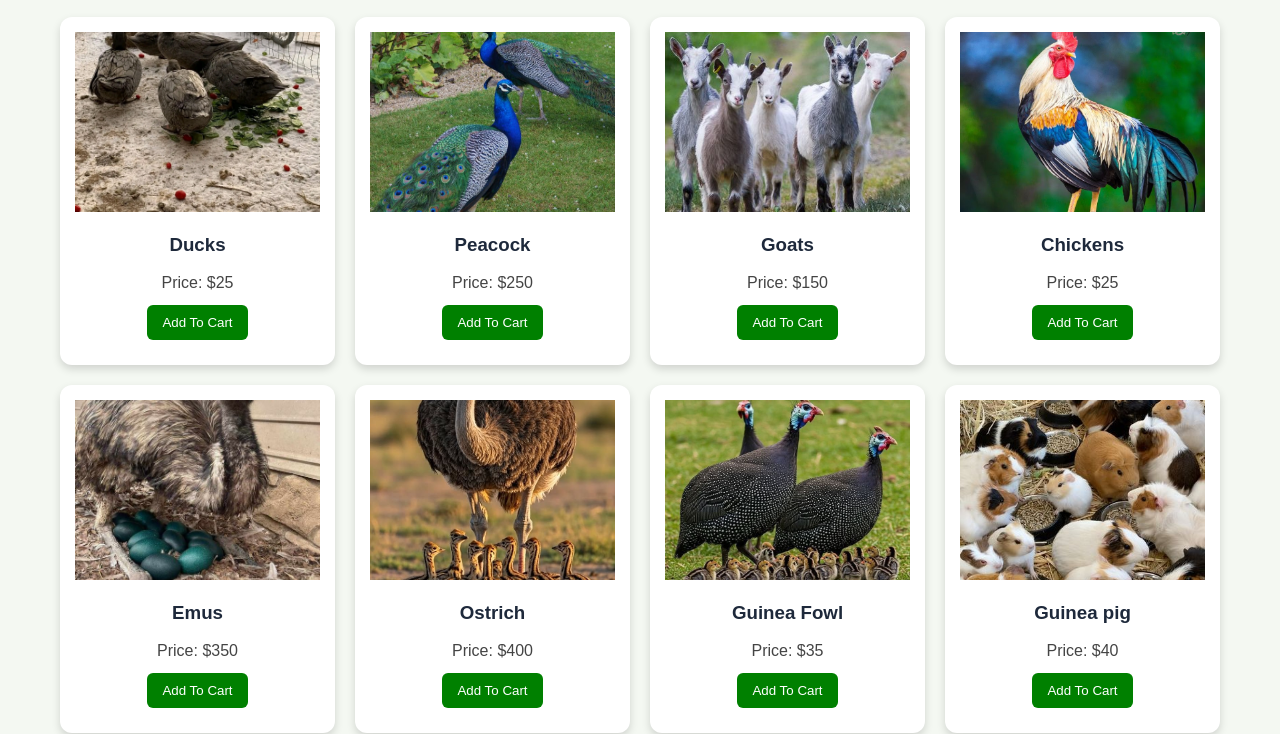
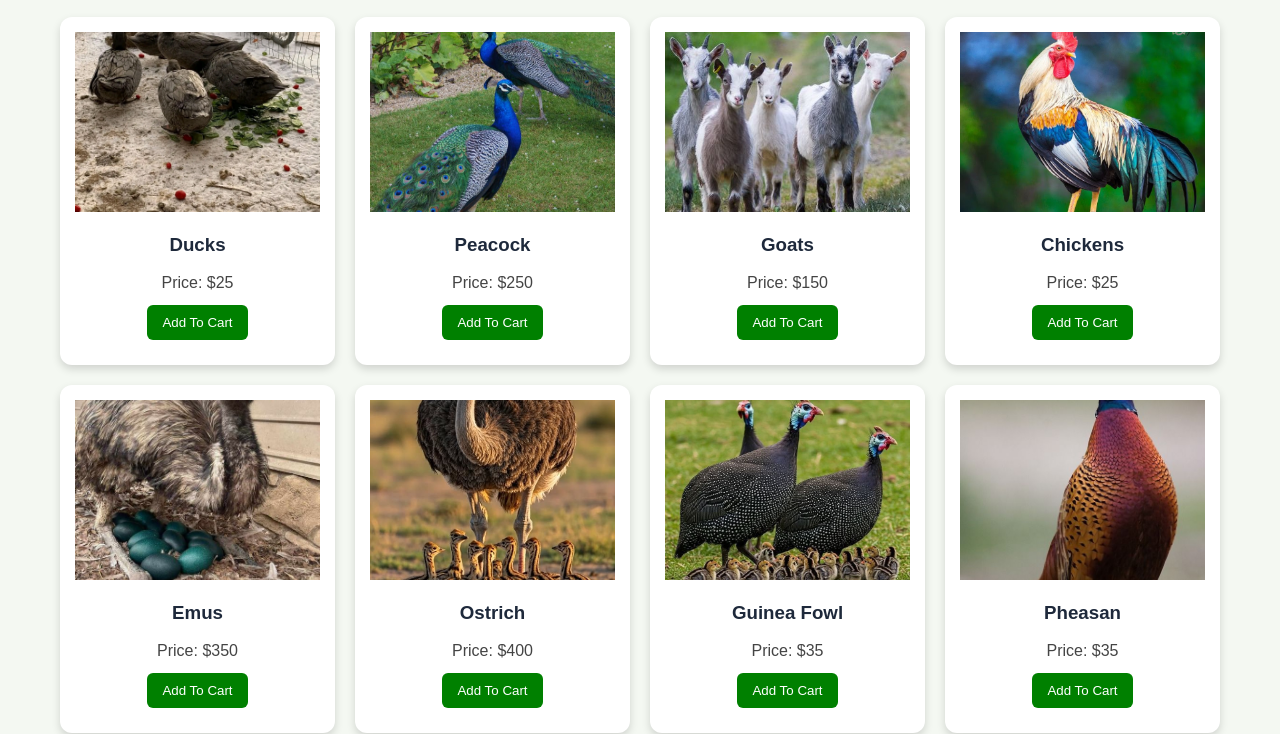
Before and after one commit to br7269481-arch/supersimple, a plain HTML site: page products.html in a window 1280 px wide. Shown: the part 94-828 px from the top of the page. Drawn offline with Linux system fonts and the light colour scheme; files that its build step writes are made by us from their sources.

Commit message:
Update products.html

```diff
--- a/products.html
+++ b/products.html
@@ -204,6 +204,11 @@ const products = [
         price: 35,
         image: "guineafowl.jpg.jpg"
     },
+   {
+        name: "Pheasan",
+        price: 35,
+        image: "pheasan.jpg"
+    },
     {
         name: "Guinea pig",
         price: 40,
```
